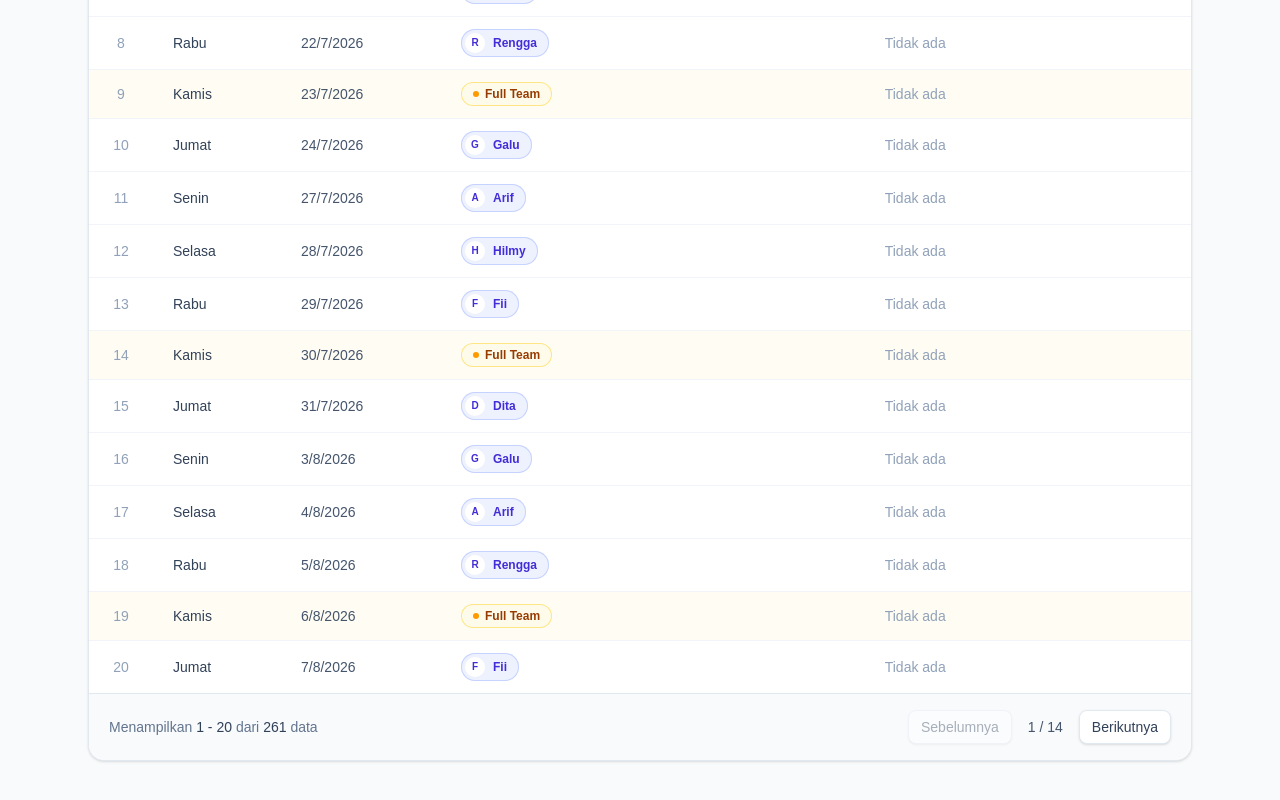
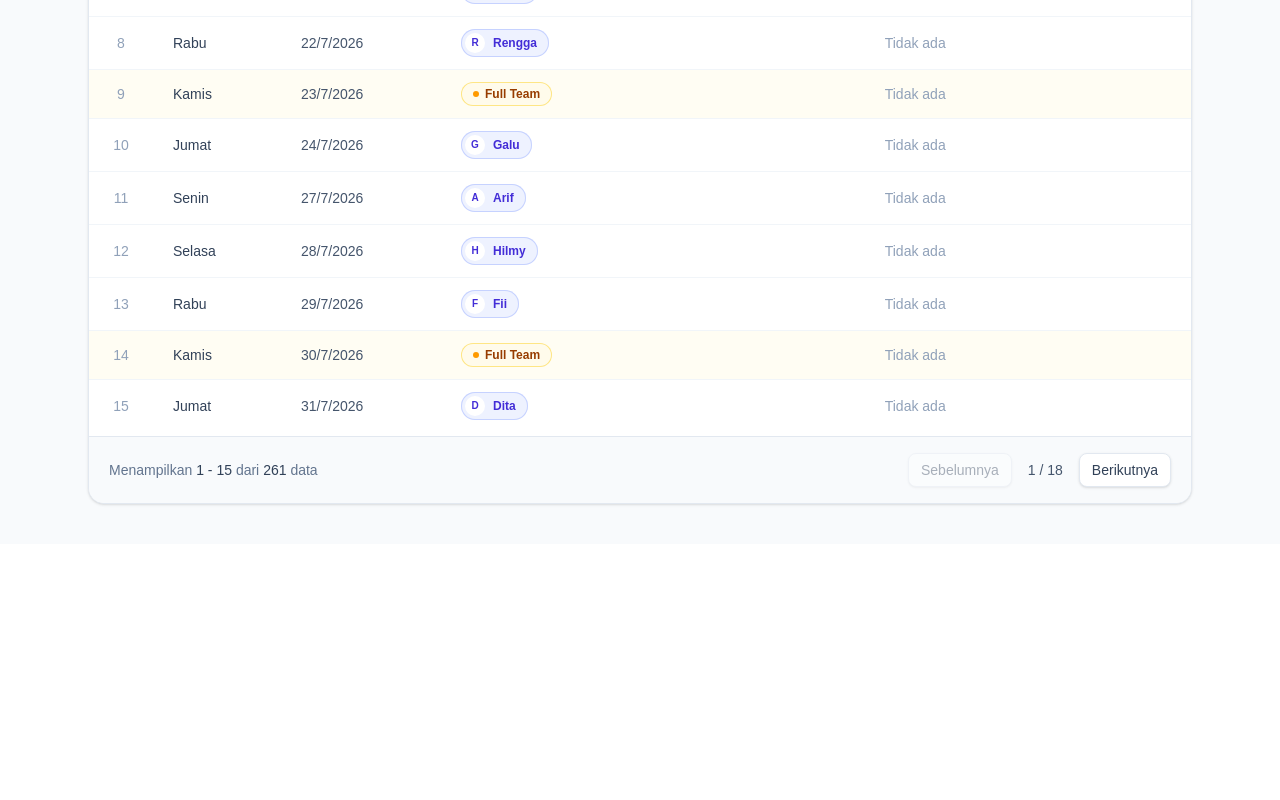
Before and after one commit to ilhammariq/bafweb-schedule, a Next.js app: page / in a window 1280 px wide. Shown: the part 1254-2054 px from the top of the page. After the commit the page ends 1798 px from the top, so only its background shows below. Built offline with nearby package versions, Linux system fonts and the light colour scheme.

Commit message:
update UI web wfo schedule

```diff
--- a/src/pages/index.js
+++ b/src/pages/index.js
@@ -163,7 +163,7 @@ export default function Home() {
 
   const [exportMember, setExportMember] = useState(members[0] || "");
 
-  const ITEMS_PER_PAGE = 20;
+  const ITEMS_PER_PAGE = 15;
   const [currentPage, setCurrentPage] = useState(1);
 
   useEffect(() => {
@@ -425,7 +425,7 @@ export default function Home() {
 
             <button
               onClick={() => exportICS(data, exportMember)}
-              className="inline-flex items-center justify-center gap-2 rounded-xl bg-slate-900 px-5 py-2.5 text-sm font-semibold text-white shadow-sm transition hover:bg-slate-700 focus:outline-none focus:ring-4 focus:ring-slate-300"
+              className="inline-flex items-center justify-center gap-2 rounded-xl bg-slate-900 px-5 py-2.5 text-sm font-semibold text-white shadow-sm transition hover:bg-slate-700 focus:outline-none focus:ring-4 focus:ring-slate-300 cursor-pointer"
             >
               <svg
                 viewBox="0 0 20 20"
@@ -443,7 +443,7 @@ export default function Home() {
 
         {/* Table */}
         <section className="mt-6 overflow-hidden rounded-2xl border border-slate-200 bg-white shadow-sm">
-          <div className="overflow-x-auto">
+          <div className="overflow-x-auto pb-1 [&::-webkit-scrollbar]:h-3 [&::-webkit-scrollbar-track]:bg-slate-200 [&::-webkit-scrollbar-thumb]:rounded-full [&::-webkit-scrollbar-thumb]:border-2 [&::-webkit-scrollbar-thumb]:border-slate-200 [&::-webkit-scrollbar-thumb]:bg-slate-500">
             <table className="min-w-[680px] w-full text-sm">
               <thead>
                 <tr className="border-b border-slate-200 bg-slate-50 text-left text-xs font-semibold text-slate-500">
@@ -489,11 +489,6 @@ export default function Home() {
                       </td>
                       <td className="px-5 py-3 text-slate-600">
                         {item.date.toLocaleDateString("id-ID")}
-                        {isToday && (
-                          <span className="ml-2 rounded-full bg-indigo-600 px-2 py-0.5 text-[10px] font-semibold text-white">
-                            Hari ini
-                          </span>
-                        )}
                       </td>
                       <td className="px-5 py-3">
                         <StatusBadge item={item} />
```
